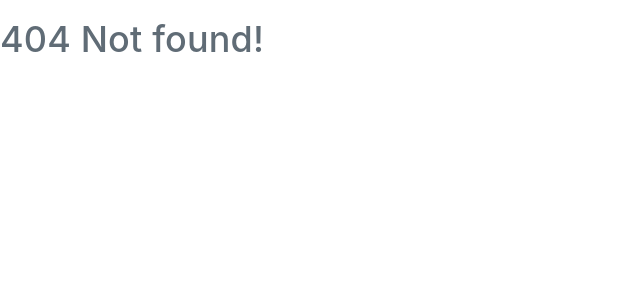
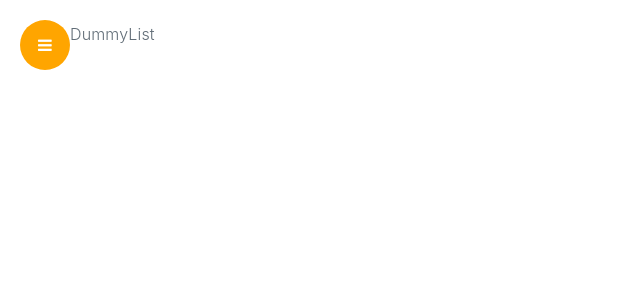
Before and after one commit to maxvaschenko/react-redux-boilerplate, a React app: page /dummyList in a window 1280 px wide. Before the commit this address had no page. Shown: the top 300 px of the page, without its empty margins (0-640 px from the left). Built offline with nearby package versions, Linux system fonts and the light colour scheme.

Commit message:
routing with redirect

```diff
--- a/src/App.js
+++ b/src/App.js
@@ -1,32 +1,9 @@
-import React, {Component} from "react";
-import {connect} from "react-redux";
-import {BrowserRouter as Router, Route, Switch} from "react-router-dom";
+import React from "react";
 import Home from "./container/Home";
 
 
-const data = [
-    {id: 'dummyTable', title: 'Dummy Table', order: 1, path: 'tabs/dummyTable.js'},
-    {id: 'dummyChart', title: 'Dummy Chart', order: 2, path: 'tabs/dummyChart.js'},
-    {id: 'dummyList', title: 'Dummy List', order: 0, path: 'tabs/dummyList.js'}
-];
+const App = props => (
+    <Home/>
+);
 
-
-@connect(state => state)
-
-class App extends Component {
-
-    render() {
-        return (
-            <Router>
-                <Switch>
-                    <Route exact path="/" component={Home}/>
-                    <Route path="*" render={() => (
-                        <div><h1>404 Not found!</h1></div>
-                    )}/>
-                </Switch>
-            </Router>
-        )
-    }
-}
-
-export default App
+export default App;
--- a/src/container/Home.js
+++ b/src/container/Home.js
@@ -1,15 +1,15 @@
 import React, {Component} from "react";
-import { BrowserRouter as Router, Route, Link} from 'react-router-dom';
-import { Redirect } from 'react-router';
+import { BrowserRouter as  Router, Link, Switch} from 'react-router-dom';
+import { Route, Redirect } from 'react-router';
 import {connect} from "react-redux";
-import {$url} from "../redux/action/app";
-import createBrowserHistory from 'history/createBrowserHistory'
-import {__Home__} from "./styled";
+import {$showSidebar, $hideSidebar} from "../redux/action/app";
+import createBrowserHistory from 'history/createBrowserHistory';
+import {__Home__, __Sidebar__} from "./styled";
 import DummyChart from "../components/tabs/dummyChart";
 import DummyList from "../components/tabs/dummyList";
 import DummyTable from "../components/tabs/dummyTable";
 
-const history = createBrowserHistory()
+const history = createBrowserHistory();
 
 const data =
     [
@@ -20,16 +20,11 @@ const data =
 
 
 @connect(state => state,{
-    $url
+    $showSidebar,
+    $hideSidebar
 })
 
 class Home extends Component {
-    constructor(props) {
-        super(props);
-        this.state = {
-            url: ''
-        }
-    }
 
     render() {
         const routes = [
@@ -44,38 +39,64 @@ class Home extends Component {
                 main: <DummyList/>
             }
         ];
-        console.log(this.state);
+        const comparedArr = data.sort((a, b) => {
+            if(a.order > b.order) return 1;
+            if(a.order < b.order) return -1;
+            if(a.order = b.order) return 0;
+        });
+        const shouldRedirect = location.pathname === '/';
         return (
-            <Router history={history}>
+            <Router>
                 <__Home__>
+
+
+                    {!this.props.app.showSideBar && <div
+                        className="bars"
+                        onClick={this.props.$showSidebar}
+                    >
+                        <i className="fa fa-bars" aria-hidden="true"/>
+                    </div>}
+
+                    {this.props.app.showSideBar &&
+                        <__Sidebar__>
+                            <div
+                                className="times"
+                                onClick={this.props.$hideSidebar}
+                            >
+                                <i className="fa fa-times" aria-hidden="true"/>
+                            </div>
                             <ul>
-                        {data.map(i => (
+                                {comparedArr.map(i => (
                                     <li key={i.id}>
                                         <Link
                                             to={`/${i.id}`}
-                                    onClick={e => this.props.$url(i.id)}
                                         >
-                                    <span>{i.order}</span>{i.title}</Link>
+                                            <span className="order">{i.order + 1}</span>
+                                            <span>{i.title}</span>
+                                        </Link>
                                     </li>
                                 ))}
                             </ul>
+                        </__Sidebar__>
+                    }
 
+                    <Switch>
                         {data.map((i, index) => {
                                 const component = routes.filter((item => item.path === i.path))[0].main;
                                 return (
                                     <Route
                                         key={index}
                                         path={`/${i.id}`}
-                                render={() => (
-                                    component ?
-                                    component :
-                                    <Redirect to={this.props.app.url}/>
-                                )}
-                                refresh={true}
+                                        render={() => component}
                                     />
                                 )
                             }
                         )}
+                        {shouldRedirect && <Redirect to={`/${comparedArr[0].id}`}/>}
+                    </Switch>
+
+
+
 
                 </__Home__>
             </Router>
--- a/src/container/styled.js
+++ b/src/container/styled.js
@@ -2,4 +2,52 @@ import styled from 'styled-components'
 
 export const __Home__ = styled.div`
   display: flex;
+  .bars{
+    width: 50px;
+    height: 50px;
+    background: orange;
+    border-radius: 40px ;
+    display: flex;
+    justify-content: center;
+    align-items: center;
+    cursor: pointer;
+    margin: 20px 0 0 20px;
+    i{
+      color: white;
+    }
+  }
 `;
+
+export const __Sidebar__ = styled.div`
+    width: 20%;
+    height: 100vh;
+    background-color: #222b37;
+    i {
+      position: relative;
+      left: 92%;
+      cursor: pointer;
+      &:hover{
+        color: white;
+      }
+    }
+
+    ul{
+      padding-left: 0;
+      li{
+        list-style: none;
+        &:hover{
+          background-color: #646f79;
+          cursor: pointer;
+        }
+        a {
+          padding-left: 5px;
+          text-decoration: none;
+          color: white;
+          font-size: 15px;
+          .order{
+            margin-right: 5px;
+          }
+        }
+      }
+    }
+`;
--- a/src/redux/action/app.js
+++ b/src/redux/action/app.js
@@ -1,11 +1,22 @@
-import {GET_URL} from "../type/app";
+import { SHOW_SIDEBAR, HIDE_SIDEBAR } from "../type/app";
 
-export const $url= (url) => {
+export const $showSidebar= () => {
     return async (dispatch) => {
         try{
             await dispatch({
-                type: GET_URL,
-                payload: url
+                type: SHOW_SIDEBAR,
+            })
+        } catch (e){
+            console.log(e)
+        }
+    }
+};
+
+export const $hideSidebar= () => {
+    return async (dispatch) => {
+        try{
+            await dispatch({
+                type: HIDE_SIDEBAR,
             })
         } catch (e){
             console.log(e)
--- a/src/redux/reducer/app.js
+++ b/src/redux/reducer/app.js
@@ -1,25 +1,21 @@
 import {createReducer} from "../utils/index";
-import {
-    GET_URL,
-} from "../type/app";
+import * as types from "../type/app";
 
 const initialState = {
-    loading: true,
-    error: null,
-    url: ''
+    showSideBar: false,
 };
 
-const GET = (state, payload) => {
-    return {
-        ...state,
-        loading: false,
-        url: payload
-    };
-};
-
-
-
-
 export default createReducer(initialState, {
-    [GET_URL]:GET,
+    [types.SHOW_SIDEBAR]: (state) => {
+        return {
+            ...state,
+            showSideBar: true
+        };
+    },
+    [types.HIDE_SIDEBAR]: (state) => {
+        return {
+            ...state,
+            showSideBar: false
+        };
+    },
 });
--- a/src/redux/type/app.js
+++ b/src/redux/type/app.js
@@ -1 +1,2 @@
-export const GET_URL = '@app/GET_URL';
+export const SHOW_SIDEBAR = '@app/SHOW_SIDEBAR';
+export const HIDE_SIDEBAR = '@app/HIDE_SIDEBAR';
```
Lines whose indentation alone changed are shown as unchanged.
